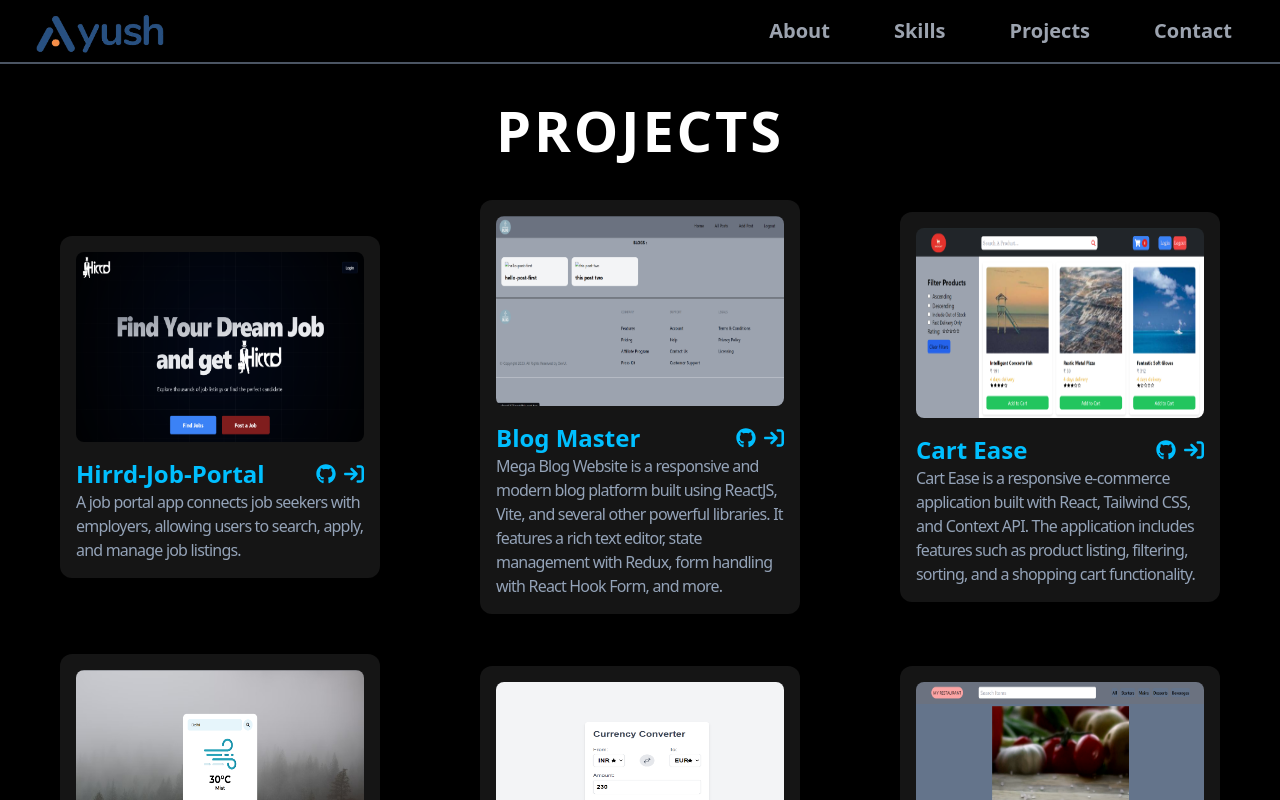
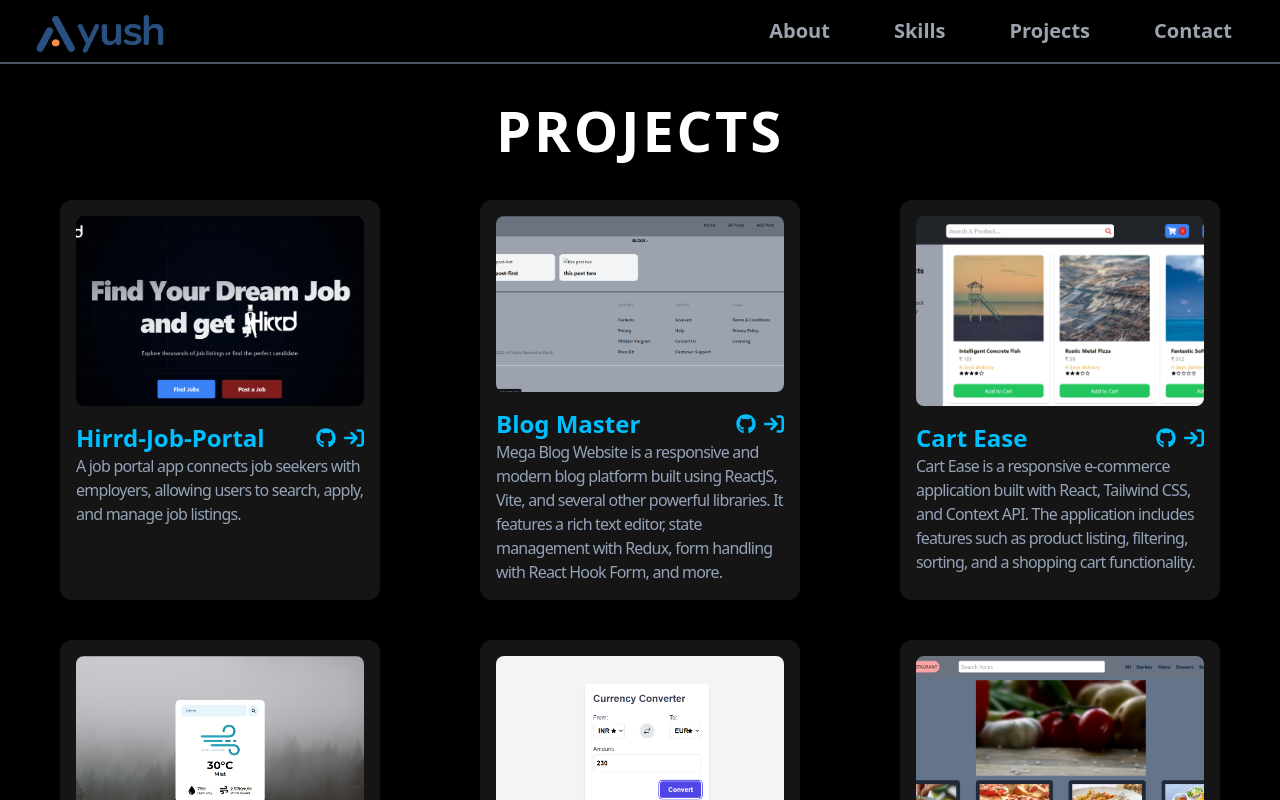
Before and after one commit to ayush-23-30/My-Portfolio-, a React (Vite) app: page /projects in a window 1280 px wide. Shown: the top 800 px of the page. Built offline with nearby package versions, Linux system fonts and the light colour scheme.

Commit message:
Card re-size

```diff
--- a/src/component/Projects.jsx
+++ b/src/component/Projects.jsx
@@ -11,30 +11,33 @@ function Projects() {
       <h1 className="text-center sm:text-[2.5rem] text-[2rem] font-semibold uppercase tracking-wider md:text-[3.5rem]">
         Projects
       </h1>
-      <div className="flex items-center mt-7 flex-wrap gap-10 justify-evenly  ">
+      <div className="flex items-center mt-7 flex-wrap gap-10 justify-evenly">
   {ProjectData.map((data) => (
-          <div key={data.id} className="rounded-xl bg-[#151515] p-4 w-[85vw] md:w-[30vw] lg:w-[25vw] flex flex-col items-center">
+    <div key={data.id} className="rounded-xl bg-[#151515] p-4 w-[85vw] md:w-[30vw] lg:w-[25vw] flex flex-col justify-between h-[400px]">
 
-            <img src={data.img} className='rounded-lg h-[190px]  w-full object- mb-4' alt={data.title} />
+      <img src={data.img} className='rounded-lg h-[190px] w-full object-cover mb-4' alt={data.title} />
 
       <div className="flex justify-between items-center w-full">
         <h3 className='text-xl md:text-2xl font-semibold text-[#00BFFF]'>
           {data.title}
         </h3>
-              <div className="flex ">
+        <div className="flex">
           <a href={data.link} target='_blank' rel='noopener noreferrer'>
             <FaGithub className='text-xl text-[#00BFFF]' />
           </a>
-                <a href= {data.vercel} target='_blank' > <FaArrowRightToBracket className='text-xl ml-2 text-[#00BFFF]'/>  </a>
-
+          <a href={data.vercel} target='_blank'>
+            <FaArrowRightToBracket className='text-xl ml-2 text-[#00BFFF]' />
+          </a>
         </div>
       </div>
-            <p className='tracking-tighter text-sm md:text-base text-[#94A3B8]'>
+
+      <p className='tracking-tighter text-sm md:text-base text-[#94A3B8] flex-grow'>
         {data.des}
       </p>
     </div>
   ))}
 </div>
+
     </div>
   );
 }
```
Lines whose indentation alone changed are shown as unchanged.
